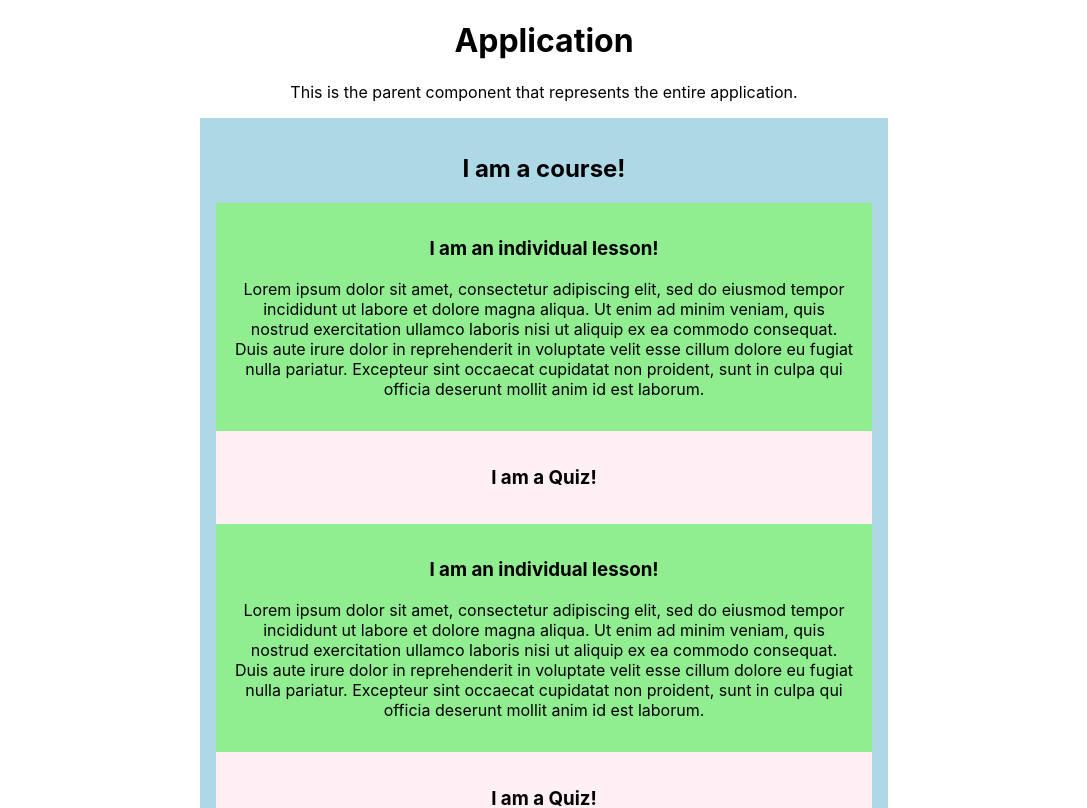
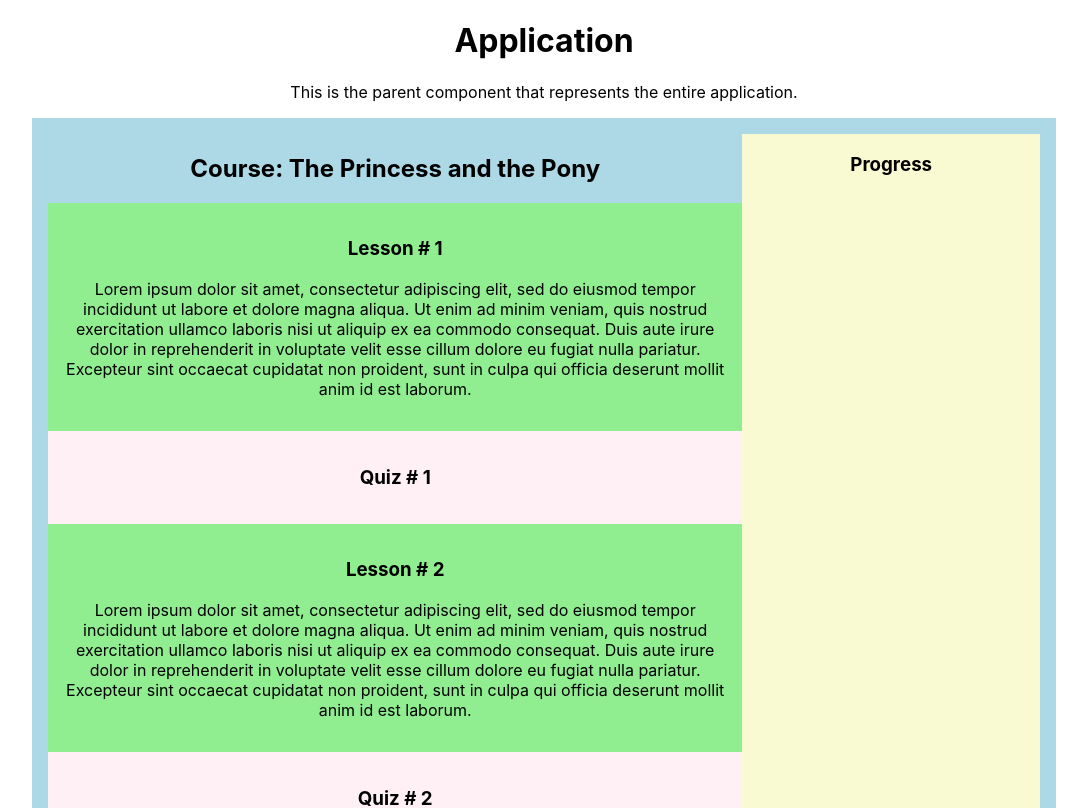
Before and after one commit to rchillard/litbird.win, a React (Create React App) app in the folder takehome/quiz/: page / in a window 1280 px wide. Shown: the top 808 px of the page, without its empty margins (96-1183 px from the left). Built offline with nearby package versions, Linux system fonts and the light colour scheme.

Commit message:
Add Progress component and placeholder CSS for visualization

```diff
--- a/takehome/quiz/src/App.css
+++ b/takehome/quiz/src/App.css
@@ -1,3 +1,9 @@
+*,
+*::before,
+*::after {
+	box-sizing: border-box;
+}
+
 .App {
 	text-align: center;
 }
--- a/takehome/quiz/src/App.js
+++ b/takehome/quiz/src/App.js
@@ -1,4 +1,3 @@
-import logo from './logo.svg';
 import './App.css';
 import Course from './Course';
 
@@ -7,7 +6,7 @@ function App() {
     <div className="App">
       <h1>Application</h1>
       <p>This is the parent component that represents the entire application.</p>
-      <Course />
+      <Course courseName="The Princess and the Pony" id={1} />
     </div>
   );
 }
--- a/takehome/quiz/src/Course.css
+++ b/takehome/quiz/src/Course.css
@@ -1,6 +1,9 @@
 .Course {
     background-color: lightblue;
+    display: grid;
+    grid-template-columns: 70% 30%;
+    grid-template-rows: auto;
     margin: 0 auto;
-    max-width: 65ch;
+    max-width: 80%;
     padding: 1rem;
 }
--- a/takehome/quiz/src/Course.js
+++ b/takehome/quiz/src/Course.js
@@ -1,21 +1,30 @@
-import React, { component } from 'react'
+import React, { Component } from 'react'
 import './Course.css'
 
 // Components
+import Lesson from './Lesson'
+import Progress from './Progress'
 import Quiz from './Quiz'
-import Lesson from './Lesson'
 
-class Course extends React.Component {
+class Course extends Component {
+    constructor(props) {
+        super(props)
+    }
+
     render() {
+        const { courseName } = this.props;
         return (
             <div className="Course">
-                <h2>I am a course!</h2>
-                <Lesson />
-                <Quiz />
-                <Lesson />
-                <Quiz />
-                <Lesson />
-                <Quiz />
+                <div>
+                    <h2>Course: {courseName}</h2>
+                    <Lesson id={1} />
+                    <Quiz id={1} />
+                    <Lesson id={2} />
+                    <Quiz id={2} />
+                    <Lesson id={3} />
+                    <Quiz id={3} />
+                </div>
+                <Progress />
             </div>
         )
     }
--- a/takehome/quiz/src/Lesson.css
+++ b/takehome/quiz/src/Lesson.css
@@ -1,6 +1,6 @@
 .Lesson {
     background-color: lightgreen;
     margin: 0 auto;
-    max-width: 95%;
+    max-width: 100%;
     padding: 1rem;
 }
--- a/takehome/quiz/src/Lesson.js
+++ b/takehome/quiz/src/Lesson.js
@@ -1,11 +1,16 @@
 import React, { Component } from 'react'
 import './Lesson.css'
 
-class Lesson extends React.Component {
+class Lesson extends Component {
+    constructor(props) {
+        super(props)
+    }
+
     render() {
+        const { id } = this.props;
         return (
             <div className="Lesson">
-                <h3>I am an individual lesson!</h3>
+                <h3>Lesson # {id}</h3>
                 <p>Lorem ipsum dolor sit amet, consectetur adipiscing elit, sed do eiusmod tempor incididunt ut labore et dolore magna aliqua. Ut enim ad minim veniam, quis nostrud exercitation ullamco laboris nisi ut aliquip ex ea commodo consequat. Duis aute irure dolor in reprehenderit in voluptate velit esse cillum dolore eu fugiat nulla pariatur. Excepteur sint occaecat cupidatat non proident, sunt in culpa qui officia deserunt mollit anim id est laborum.</p>
             </div>
         )
--- /dev/null
+++ b/takehome/quiz/src/Progress.css
@@ -0,0 +1,7 @@
+.Progress {
+    background-color: lightgoldenrodyellow;
+    margin: 0 auto;
+    max-height: 100%;
+    max-width: 100%;
+    width: 100%;
+}
--- /dev/null
+++ b/takehome/quiz/src/Progress.js
@@ -0,0 +1,14 @@
+import React, { Component } from "react";
+import './Progress.css'
+
+class ProgressTracker extends Component {
+    render() {
+        return (
+            <div className="Progress">
+                <h3>Progress</h3>
+            </div>
+        )
+    }
+}
+
+export default ProgressTracker
--- a/takehome/quiz/src/Quiz.css
+++ b/takehome/quiz/src/Quiz.css
@@ -1,6 +1,6 @@
 .Quiz {
 	background-color: lavenderblush;
 	margin: 0 auto;
-	max-width: 65ch;
+	max-width: 100%;
 	padding: 1rem;
 }
--- a/takehome/quiz/src/Quiz.js
+++ b/takehome/quiz/src/Quiz.js
@@ -1,11 +1,16 @@
 import React, { Component } from 'react'
 import './Quiz.css'
 
-class Quiz extends React.Component {
+class Quiz extends Component {
+    constructor(props) {
+        super(props)
+    }
+
     render() {
+        const { id } = this.props;
         return (
             <div className="Quiz">
-                <h3>I am a Quiz!</h3>
+                <h3>Quiz # {id}</h3>
             </div>
         )
     }
```
Lines whose indentation alone changed are shown as unchanged.
